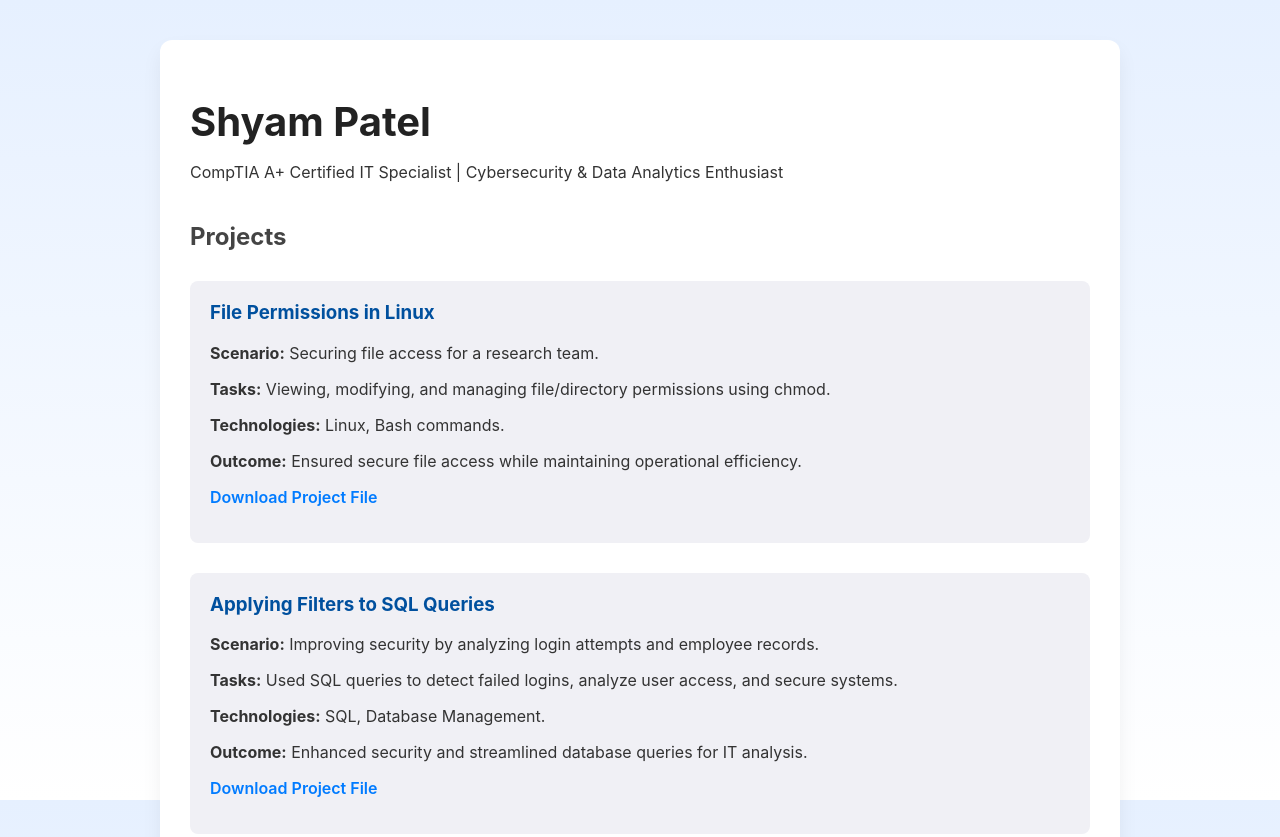
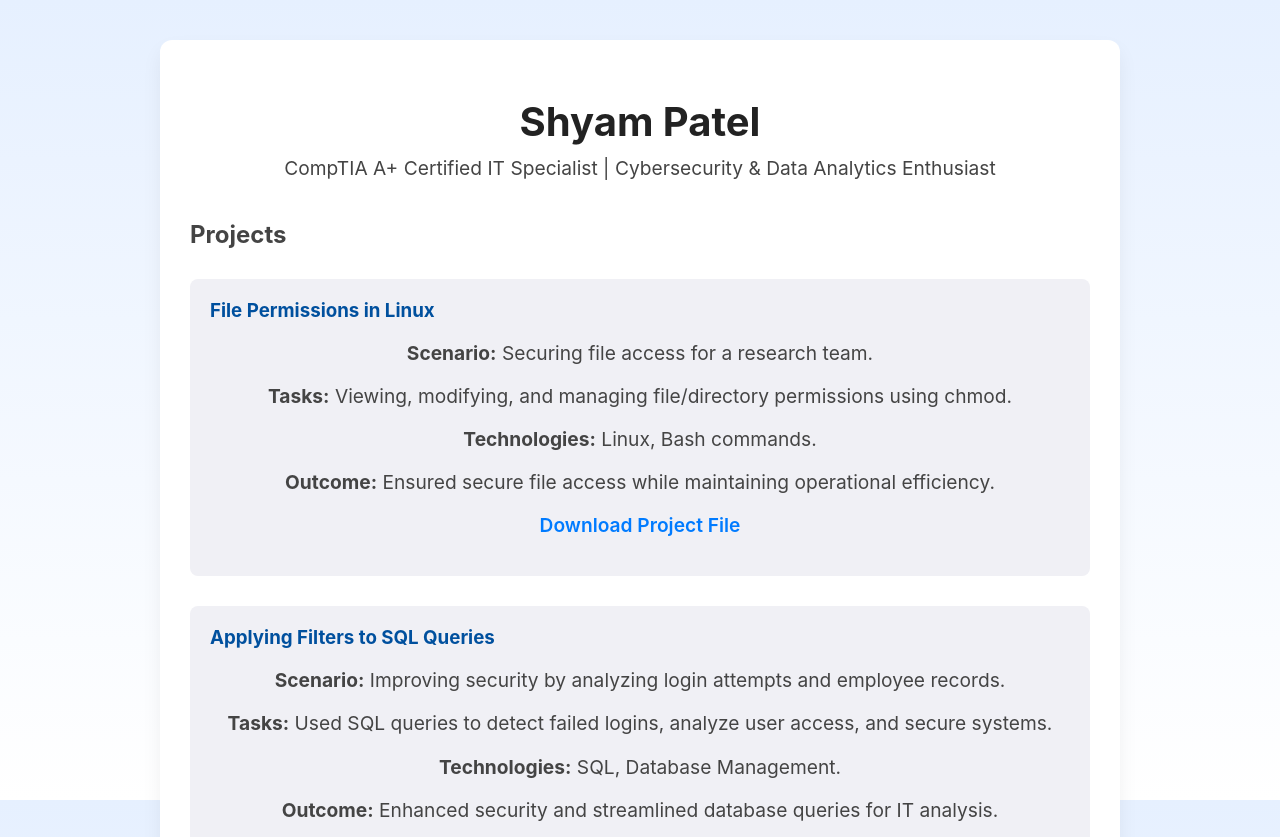
Before and after one commit to ShyamP7496/portfolio, a plain HTML site: page index.html in a window 1280 px wide. Shown: the top 837 px of the page. Drawn offline with Linux system fonts and the light colour scheme.

Commit message:
Update styles.css

```diff
--- a/styles.css
+++ b/styles.css
@@ -26,6 +26,14 @@ h1 {
     font-size: 2.5rem;
     color: #222;
     margin-bottom: 10px;
+    text-align: center; /* Centers the name */
+}
+
+p {
+    font-size: 1.2rem;
+    color: #444;
+    margin-top: 0;
+    text-align: center; /* Centers the description */
 }
 
 h2 {
```
